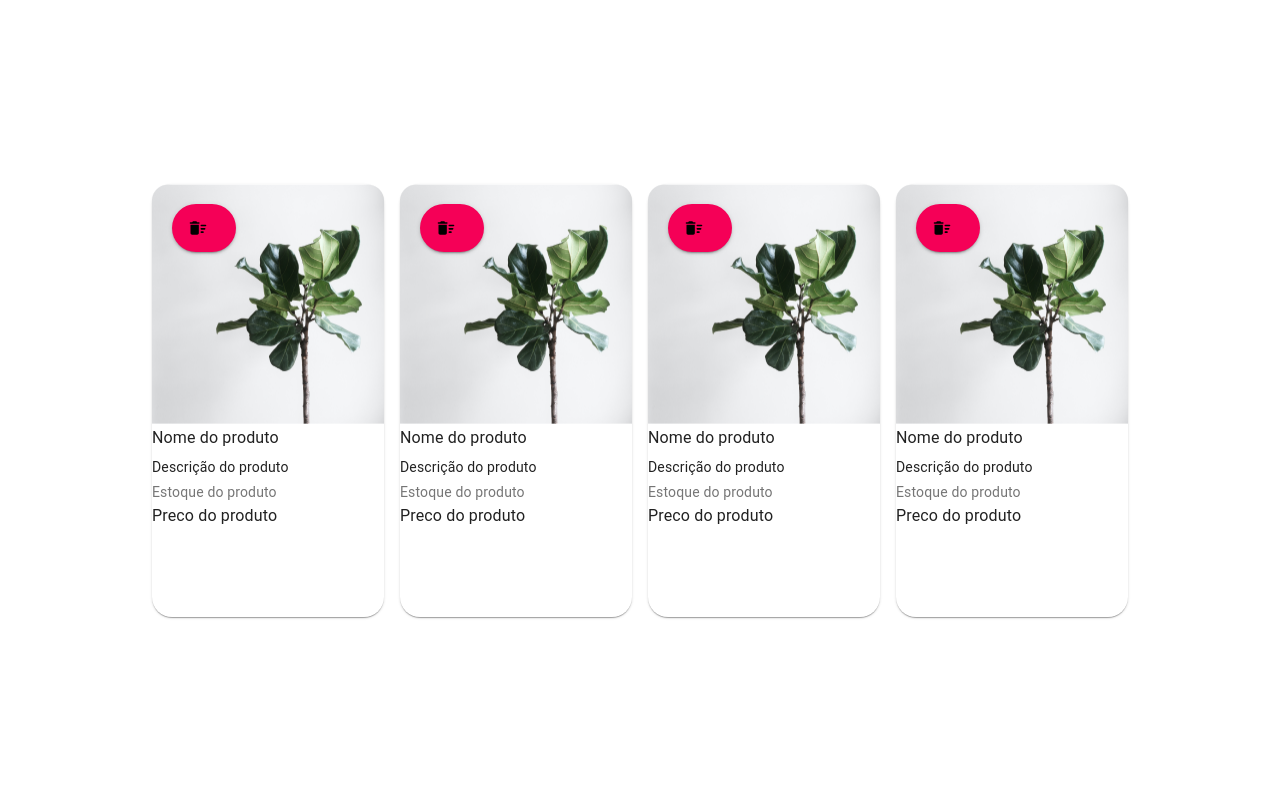
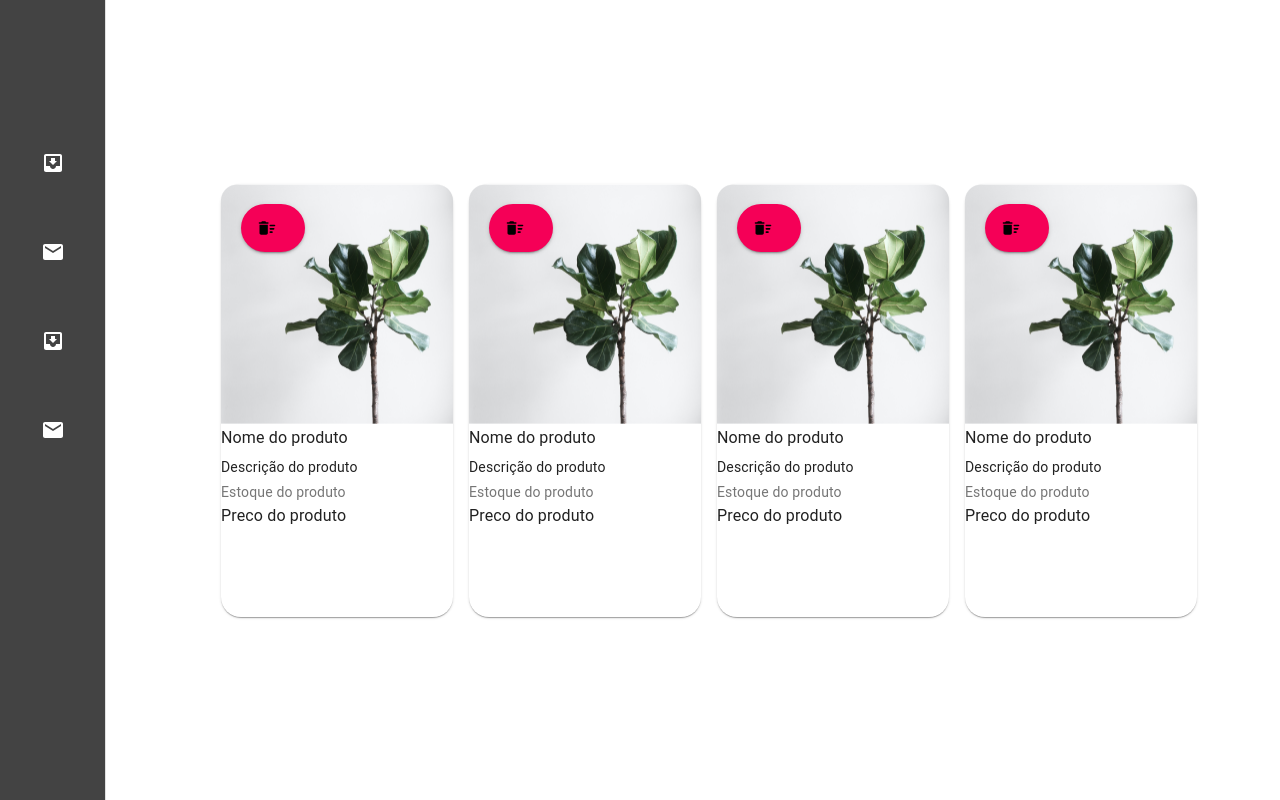
Before and after one commit to pforbrig/desafio-frontend-modulo3-noturno, a React (Create React App) app: page /produtos in a window 1280 px wide. Built offline with nearby package versions, Linux system fonts and the light colour scheme.

Commit message:
Iniciando Drawer

```diff
--- /dev/null
+++ b/src/components/CustomDrawer/index.js
@@ -0,0 +1,54 @@
+import React from 'react';
+import { makeStyles } from '@material-ui/core/styles';
+import Drawer from '@material-ui/core/Drawer';
+import List from '@material-ui/core/List';
+import ListItem from '@material-ui/core/ListItem';
+import ListItemIcon from '@material-ui/core/ListItemIcon';
+import InboxIcon from '@material-ui/icons/MoveToInbox';
+import MailIcon from '@material-ui/icons/Mail';
+
+
+const useStyles = makeStyles((theme) => ({
+    root: {
+        display: 'flex',
+    },
+    drawer: {
+        width: 138,
+    },
+    list: {
+        backgroundColor: '#434343',
+        height: '100vh',
+        paddingTop: 118
+    },
+    icons: {
+        color: 'white',
+        width: 73,
+        height: 73,
+        display: 'flex',
+        alignItems: 'center',
+        justifyContent: 'center'
+    }
+}));
+
+export default function CustomDrawer() {
+    const classes = useStyles();
+
+
+    return (
+        <div className={classes.root}>
+            <Drawer
+                variant="permanent"
+                className={classes.drawer}
+                style={{ color: '#000000' }}
+            >
+                <List className={classes.list}>
+                    {['Inbox', 'Starred', 'Send email', 'Drafts'].map((text, index) => (
+                        <ListItem button key={text}>
+                            <ListItemIcon className={classes.icons} >{index % 2 === 0 ? <InboxIcon /> : <MailIcon />}</ListItemIcon>
+                        </ListItem>
+                    ))}
+                </List>
+            </Drawer>
+        </div>
+    )
+}
--- a/src/components/CustomGrid/style.js
+++ b/src/components/CustomGrid/style.js
@@ -1,5 +1,4 @@
 import { makeStyles } from "@material-ui/core";
-import { getByDisplayValue } from "@testing-library/react";
 
 export default makeStyles((theme) => ({
     root: {
--- a/src/components/ProductContainer/index.js
+++ b/src/components/ProductContainer/index.js
@@ -1,6 +1,7 @@
 import React from 'react';
 import useStyles from './style';
 import CustomGrid from '../CustomGrid';
+import CustomDrawer from '../CustomDrawer';
 
 export default function ProductContainer() {
 
@@ -8,6 +9,7 @@ export default function ProductContainer() {
 
     return (
         <div className={classes.root}>
+            <CustomDrawer />
             <CustomGrid />
         </div>
     );
```
